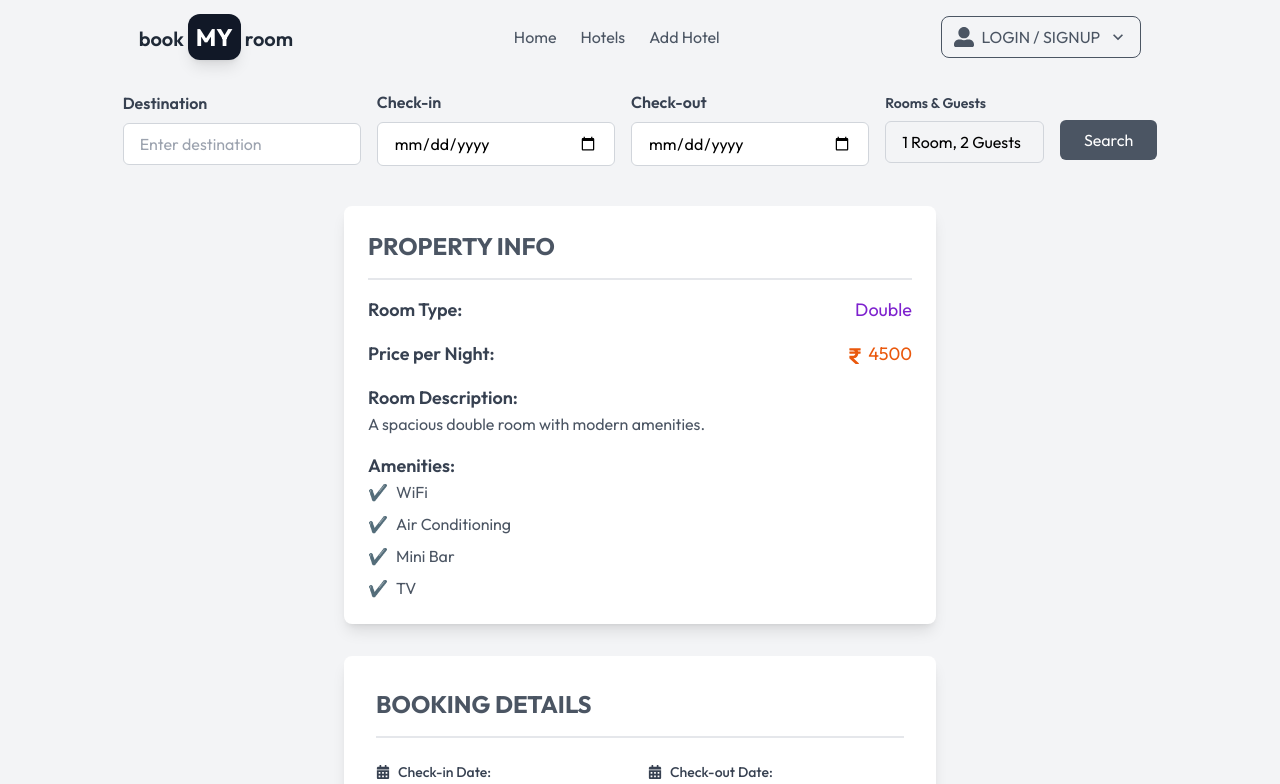
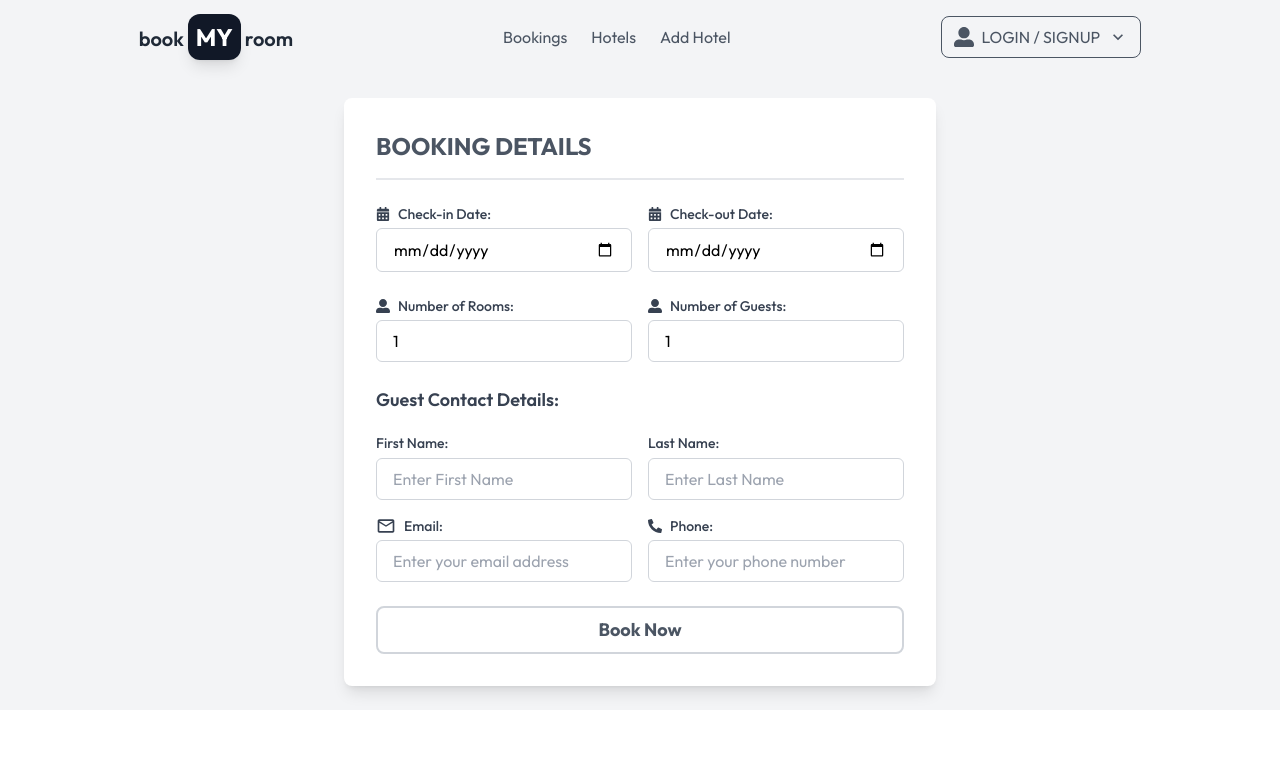
Before and after one commit to Debadattajena080/hotelBookFend, a React (Create React App) app: page /hotel/1/room/1/book-room in a window 1280 px wide. Shown: the top 784 px of the page. Built offline with nearby package versions, Linux system fonts and the light colour scheme.

Commit message:
search functionalities added

```diff
--- a/src/App.js
+++ b/src/App.js
@@ -5,7 +5,8 @@ import HotelHomePage from "./components/hotels/Index";
 import HotelDetails from "./components/hotels/HotelDetails";
 import RoomDetails from "./components/Rooms/RoomDetails";
 import BookingForm from "./components/Bookings/BookingForm";
-import Navbar from './components/Navbar/Navbar'
+import Navbar from "./components/Navbar/Navbar";
+import SearchResults from "./components/Search/SearchResults";
 
 import AddRoom from "./components/Rooms/AddRoom";
 
@@ -29,6 +30,7 @@ function App() {
             path="/hotel/:id/room/:roomId/book-room"
             element={<BookingForm />}
           />
+          <Route path="/search_results" element={<SearchResults />} />
 
           <Route path="/all-bookings" element={<BookingIndex />} />
         </Routes>
--- a/src/components/Bookings/BookingForm.jsx
+++ b/src/components/Bookings/BookingForm.jsx
@@ -1,24 +1,17 @@
 import React, { useEffect, useState } from "react";
 import { useParams } from "react-router-dom";
-import {
-  FaCalendarAlt,
-  FaUserAlt,
-  FaRupeeSign,
-  FaPhoneAlt,
-} from "react-icons/fa";
+import { FaCalendarAlt, FaUserAlt, FaPhoneAlt } from "react-icons/fa";
 import { MdOutlineEmail } from "react-icons/md";
 import { toast } from "react-toastify";
-import { useNavigate } from "react-router-dom";
-
+import { useNavigate, useSearchParams } from "react-router-dom";
 import axios from "axios";
 
 const BookingForm = () => {
   const { id } = useParams();
   const { roomId } = useParams();
+  const [searchParams] = useSearchParams(); // This will get the query parameters from the URL
 
   const navigate = useNavigate();
-
-  console.log(id, roomId);
 
   const [bookingFormData, setBookingFormData] = useState({
     checkIn: "",
@@ -37,36 +30,37 @@ const BookingForm = () => {
     const now = new Date();
     const formattedDate = now.toISOString().split("T")[0]; // Format date as YYYY-MM-DD
     setToday(formattedDate);
-  }, []);
 
-  console.log("selected date", today);
+    // Prefill form fields from the URL query parameters
+    const checkIn = searchParams.get("checkIn");
+    const checkOut = searchParams.get("checkOut");
+    const rooms = searchParams.get("rooms");
+    const guests = searchParams.get("guests");
 
-  const [selectedRoom, setSelectedRoom] = useState({
-    roomType: "Double",
-    price: 4500,
-    roomDescription: "A spacious double room with modern amenities.",
-    amenities: ["WiFi", "Air Conditioning", "Mini Bar", "TV"],
-  });
+    setBookingFormData((prevData) => ({
+      ...prevData,
+      checkIn: checkIn || "", // If checkIn is present in URL, use it, else set empty
+      checkOut: checkOut || "",
+      rooms: rooms || 1,
+      guests: guests || 1,
+    }));
+  }, [searchParams]);
 
   const handleChange = (e) => {
     setBookingFormData({ ...bookingFormData, [e.target.name]: e.target.value });
   };
 
-  console.log("Form data", bookingFormData);
-
   const handleSubmit = async (e) => {
     e.preventDefault();
 
     try {
-      const response = await axios.post(
+      await axios.post(
         `${process.env.REACT_APP_BACKEND_URL}/api/hotels/${id}/room/${roomId}/book-room`,
         bookingFormData
       );
-      console.log("Booking Successful:", response.data);
       toast.success("Booking successful");
-      navigate("/");
+      navigate("/"); // Navigate after successful booking
     } catch (error) {
-      console.error("Booking Failed:", error);
       toast.error("Failed to book room. Please try again.");
     }
   };
@@ -74,42 +68,6 @@ const BookingForm = () => {
   return (
     <div className="flex justify-center items-center mx-auto">
       <div className="p-6 w-1/2 space-y-8">
-        {/* Room Details Section */}
-        <div className="bg-white p-6 rounded-lg shadow-lg space-y-4">
-          <h2 className="text-2xl font-bold text-gray-600 pb-4 border-b-2">
-            PROPERTY INFO
-          </h2>
-          <div className="flex justify-between items-center text-lg">
-            <span className="font-semibold text-gray-700">Room Type:</span>
-            <span className="text-purple-700">{selectedRoom.roomType}</span>
-          </div>
-          <div className="flex justify-between items-center text-lg">
-            <span className="font-semibold text-gray-700">
-              Price per Night:
-            </span>
-            <span className="text-orange-600">
-              <FaRupeeSign className="inline-block" /> {selectedRoom.price}
-            </span>
-          </div>
-          <div className="mt-4">
-            <h3 className="text-lg font-semibold text-gray-700">
-              Room Description:
-            </h3>
-            <p className="text-gray-600">{selectedRoom.roomDescription}</p>
-          </div>
-          <div className="mt-4">
-            <h3 className="text-lg font-semibold text-gray-700">Amenities:</h3>
-            <ul className="space-y-2 text-gray-600">
-              {selectedRoom.amenities.map((amenity, index) => (
-                <li key={index} className="flex items-center space-x-2">
-                  <span>✔️</span>
-                  <span>{amenity}</span>
-                </li>
-              ))}
-            </ul>
-          </div>
-        </div>
-
         {/* Booking Form Section */}
         <div className="bg-white p-8 rounded-lg shadow-lg">
           <h2 className="text-2xl font-bold text-gray-600 pb-4 border-b-2">
@@ -283,8 +241,8 @@ const BookingForm = () => {
             {/* Submit Button */}
             <button
               type="submit"
-              className=" w-full border-2 rounded-lg py-2 px-6 text-lg border-orange-300 font-bold text-orange-600
-               hover:bg-orange-600 hover:text-white "
+              className=" w-full border-2 rounded-lg py-2 px-6 text-lg border-gray-300 font-bold text-gray-600
+               hover:bg-gray-600 hover:text-white "
             >
               Book Now
             </button>
--- a/src/components/Navbar/Navbar.jsx
+++ b/src/components/Navbar/Navbar.jsx
@@ -17,6 +17,10 @@ const Navbar = () => {
 
   const addHotel = () => {
     navigate("/add-hotel");
+  };
+
+  const allBookings = () => {
+    navigate("/all-bookings");
   };
 
   return (
@@ -40,13 +44,21 @@ const Navbar = () => {
             </div>
 
             <nav className="hidden md:flex space-x-6">
-              <a href="/" className="text-gray-600 hover:text-gray-900">
-                Home
-              </a>
+              <button
+                onClick={() => allBookings()}
+                className="text-gray-600 hover:text-gray-900"
+              >
+                Bookings
+              </button>
               <a href="/hotels" className="text-gray-600 hover:text-gray-900">
                 Hotels
               </a>
-              <button className="text-gray-600 hover:text-gray-900" onClick={() => addHotel()}>Add Hotel</button>
+              <button
+                className="text-gray-600 hover:text-gray-900"
+                onClick={() => addHotel()}
+              >
+                Add Hotel
+              </button>
             </nav>
 
             <div className="relative py-2 px-3 border rounded-lg border-gray-600">
@@ -63,7 +75,7 @@ const Navbar = () => {
               {isDropdownOpen && (
                 <div
                   id="dropdown-menu"
-                  className="absolute right-0 mt-2 w-48 bg-white border border-gray-200 rounded-md shadow-lg"
+                  className="absolute right-0 mt-2 w-48 bg-white border border-gray-200 rounded-md shadow-lg z-10"
                 >
                   <Link
                     to="/profile"
--- a/src/components/Navbar/SearchSection.jsx
+++ b/src/components/Navbar/SearchSection.jsx
@@ -1,8 +1,43 @@
-import React, { useState } from "react";
+import React, { useEffect, useState } from "react";
+import { useNavigate, useSearchParams, useLocation } from "react-router-dom";
+import axios from "axios";
+import { toast } from "react-toastify";
 
 const SearchSection = () => {
   const [isRoomGuestOpen, setIsRoomGuestOpen] = useState(false);
   const [rooms, setRooms] = useState([{ id: 1, guests: 2 }]);
+  const [today, setToday] = useState("");
+
+  const [params] = useSearchParams();
+  const location = useLocation();
+  const navigate = useNavigate();
+
+  // Initialize state with query parameters
+  const [searchData, setSearchData] = useState({
+    destination: params.get("destination") || "",
+    checkIn: params.get("checkIn") || "",
+    checkOut: params.get("checkOut") || "",
+  });
+
+  useEffect(() => {
+    const now = new Date();
+    const formattedDate = now.toISOString().split("T")[0];
+    setToday(formattedDate);
+
+    const queryRooms = Number(params.get("rooms")) || 1;
+    const queryGuests = Number(params.get("guests")) || 2;
+    setRooms(
+      Array.from({ length: queryRooms }, (_, i) => ({
+        id: i + 1,
+        guests: Math.ceil(queryGuests / queryRooms) || 1,
+      }))
+    );
+  }, [params]);
+
+  const handleInputChange = (e) => {
+    const { name, value } = e.target;
+    setSearchData({ ...searchData, [name]: value });
+  };
 
   const handleAddRoom = () => {
     setRooms([...rooms, { id: rooms.length + 1, guests: 1 }]);
@@ -26,7 +61,41 @@ const SearchSection = () => {
     );
   };
 
+  const handleSearch = async () => {
+    if (!searchData.destination) {
+      navigate("/");
+      return;
+    }
+    const totalGuests = rooms.reduce((total, room) => total + room.guests, 0);
 
+    // Construct query parameters
+    const queryParams = new URLSearchParams({
+      destination: searchData.destination,
+      checkIn: searchData.checkIn,
+      checkOut: searchData.checkOut,
+      rooms: rooms.length,
+      guests: totalGuests,
+    });
+
+    navigate(`/search_results?${queryParams.toString()}`);
+
+    // Optionally, fetch results from the backend
+    try {
+      await axios.post(
+        `${process.env.REACT_APP_BACKEND_URL}/api/search_hotels`,
+        {
+          ...searchData,
+          rooms: rooms.length,
+          guests: totalGuests,
+        }
+      );
+    } catch (error) {
+      toast.error(error);
+    }
+  };
+
+  const isBookingPage = location.pathname.includes("book-room");
+  if (isBookingPage) return null;
 
   return (
     <div className="bg-gray-100 py-4 px-4">
@@ -34,12 +103,18 @@ const SearchSection = () => {
         <div className="flex gap-4 justify-between items-center">
           {/* Destination */}
           <div className="flex flex-col w-full">
-            <label htmlFor="destination" className="text-gray-700 mb-2 font-semibold">
+            <label
+              htmlFor="destination"
+              className="text-gray-700 mb-2 font-semibold"
+            >
               Destination
             </label>
             <input
               type="text"
               id="destination"
+              name="destination"
+              value={searchData.destination}
+              onChange={handleInputChange}
               placeholder="Enter destination"
               className="w-full px-4 py-2 border border-gray-300 rounded-md focus:outline-none focus:ring-2 focus:ring-red-500"
             />
@@ -47,24 +122,40 @@ const SearchSection = () => {
 
           {/* Check-in */}
           <div className="flex flex-col w-full">
-            <label htmlFor="checkin" className="text-gray-700 mb-2 font-semibold">
+            <label
+              htmlFor="checkIn"
+              className="text-gray-700 mb-2 font-semibold"
+            >
               Check-in
             </label>
             <input
               type="date"
-              id="checkin"
+              id="checkIn"
+              name="checkIn"
+              value={searchData.checkIn}
+              min={today}
+              max={searchData.checkOut}
+              onChange={handleInputChange}
               className="w-full px-4 py-2 border border-gray-300 rounded-md focus:outline-none focus:ring-2 focus:ring-red-500"
             />
           </div>
 
           {/* Check-out */}
           <div className="flex flex-col w-full">
-            <label htmlFor="checkout" className="text-gray-700 mb-2 font-semibold">
+            <label
+              htmlFor="checkOut"
+              className="text-gray-700 mb-2 font-semibold"
+            >
               Check-out
             </label>
             <input
               type="date"
-              id="checkout"
+              id="checkOut"
+              name="checkOut"
+              value={searchData.checkOut}
+              min={searchData.checkIn || today}
+              max={searchData.checkOut}
+              onChange={handleInputChange}
               className="w-full px-4 py-2 border border-gray-300 rounded-md focus:outline-none focus:ring-2 focus:ring-red-500"
             />
           </div>
@@ -102,7 +193,7 @@ const SearchSection = () => {
                     <span className="text-gray-700">Room {index + 1}</span>
                     <div className="flex items-center space-x-2">
                       <button
-                        onClick={() => handleGuestChange(room.id, "decreament")}
+                        onClick={() => handleGuestChange(room.id, "decrement")}
                         className={`px-2 py-1 border rounded-md text-gray-700 ${
                           room.guests === 1
                             ? "bg-gray-300 text-gray-400 cursor-not-allowed"
@@ -112,7 +203,6 @@ const SearchSection = () => {
                       >
                         -
                       </button>
-
                       <span>{room.guests}</span>
                       <button
                         onClick={() => handleGuestChange(room.id, "increment")}
@@ -139,7 +229,10 @@ const SearchSection = () => {
           </div>
 
           {/* Search Button */}
-          <button className="bg-gray-600 text-white px-6 py-2 rounded-md hover:bg-gray-700 mt-6">
+          <button
+            onClick={handleSearch}
+            className="bg-gray-600 text-white px-6 py-2 rounded-md hover:bg-gray-700 mt-6"
+          >
             Search
           </button>
         </div>
--- a/src/components/Rooms/RoomDetails.jsx
+++ b/src/components/Rooms/RoomDetails.jsx
@@ -3,7 +3,7 @@ import { Carousel } from "react-responsive-carousel";
 import AminityIcons from "../../utility/AminityIcons";
 import RoomModal from "./RoomModal";
 import { FaRupeeSign } from "react-icons/fa6";
-import { useNavigate } from "react-router-dom";
+import { useNavigate, useSearchParams } from "react-router-dom";
 
 // Helper function to get the icon component based on the amenity name
 const getAmenityIcon = (amenity) => {
@@ -18,6 +18,9 @@ const RoomDetails = ({ rooms }) => {
   const [amenitiesWithIcons, setAmenitiesWithIcons] = useState([]);
 
   const navigate = useNavigate();
+  const [searchParams] = useSearchParams();
+
+  console.log("srchPrms", searchParams);
 
   const handleViewMore = (room) => {
     const amenitiesWithIcons = room.amenities.map((amenity) => ({
@@ -30,10 +33,10 @@ const RoomDetails = ({ rooms }) => {
   };
 
   const handleBookBtn = (room) => {
-    console.log("Navigation works fine");
-    navigate(`/hotel/${room.hotel}/room/${room._id}/book-room`, {
-      state:  selectedRoom , // This is where room data is passed
-    });
+    const currentQueryParams = searchParams.toString();
+    navigate(
+      `/hotel/${room.hotel}/room/${room._id}/book-room?${currentQueryParams}`
+    );
   };
 
   useEffect(() => {
--- /dev/null
+++ b/src/components/Search/SearchResults.jsx
@@ -0,0 +1,84 @@
+import React, { useEffect, useState } from "react";
+import { useSearchParams, useNavigate } from "react-router-dom";
+import axios from "axios";
+import HotelCard from "../hotels/HotelCard";
+import { toast } from "react-toastify";
+
+const SearchResults = () => {
+  const [searchParams] = useSearchParams();
+  const [hotels, setHotels] = useState([]);
+  const [loading, setLoading] = useState(true);
+  const [error, setError] = useState(null);
+
+  const navigate = useNavigate();
+
+  useEffect(() => {
+    const fetchHotels = async () => {
+      setLoading(true);
+      const destination = searchParams.get("destination");
+      const checkIn = searchParams.get("checkIn");
+      const checkOut = searchParams.get("checkOut");
+      const rooms = searchParams.get("rooms");
+      const guests = searchParams.get("guests");
+
+      try {
+        const response = await axios.get(
+          `${process.env.REACT_APP_BACKEND_URL}/api/search_hotels`,
+          {
+            params: {
+              destination,
+              checkIn,
+              checkOut,
+              rooms,
+              guests,
+            },
+          }
+        );
+        setHotels(response.data);
+      } catch (err) {
+        toast.error(err);
+      } finally {
+        setLoading(false);
+      }
+    };
+    fetchHotels();
+  }, [searchParams]);
+
+  if (loading) {
+    return <div>Loading...</div>;
+  }
+
+  if (error) {
+    return <div>{error}</div>;
+  }
+
+  const handleDetails = (id) => {
+    const currentQueryParams = searchParams.toString();
+    const newUrl = `/hotel/${id}?${currentQueryParams}`;
+    navigate(newUrl);
+  };
+
+  return (
+    <div className="search-results">
+      <h1>Search Results</h1>
+      {hotels.length > 0 ? (
+        <div>
+          <div className=" gap-4 justify-center flex flex-row flex-wrap items-center mx-36 mt-4 ">
+            {hotels.map((hotel, id) => (
+              <div
+                key={id}
+                className="border shadow-lg rounded-lg p-6 flex gap-6 mb-6 w-full bg-white"
+              >
+                <HotelCard hotel={hotel} handleDetails={handleDetails} />
+              </div>
+            ))}
+          </div>
+        </div>
+      ) : (
+        <p>No hotels found based on your search criteria.</p>
+      )}
+    </div>
+  );
+};
+
+export default SearchResults;
--- a/src/components/hotels/HotelDetails.jsx
+++ b/src/components/hotels/HotelDetails.jsx
@@ -7,17 +7,13 @@ import { useNavigate } from "react-router-dom";
 import { IoIosCheckmarkCircle } from "react-icons/io";
 // import axios from "axios";
 import RoomContext from "../../context/RoomDetailsContext";
+import { toast } from "react-toastify";
 
 const HotelDetails = () => {
   const { id } = useParams();
   const navigate = useNavigate();
   const [hotel, setHotel] = useState(null);
-  // const [rooms, setRooms] = useState();
-
   const { roomData, fetchRoomDetailsById } = useContext(RoomContext);
-
-  // console.log("All room", roomData);
-
   useEffect(() => {
     const fetchHotelDetails = async () => {
       try {
@@ -27,7 +23,7 @@ const HotelDetails = () => {
         const data = await response.json();
         setHotel(data);
       } catch (error) {
-        console.error("Error fetching hotel details:", error);
+        toast.error(error);
       }
     };
 
@@ -39,8 +35,6 @@ const HotelDetails = () => {
       fetchRoomDetailsById(id);
     }
   }, [id]);
-
-  console.log("Rooms ", roomData);
 
   const addRoom = () => {
     navigate(`/hotel/${id}/add-rooms`);
--- a/src/components/hotels/Index.jsx
+++ b/src/components/hotels/Index.jsx
@@ -29,7 +29,7 @@ const HotelHomePage = () => {
 
   console.log(hotelList);
   const handleDetails = (id) => {
-    navigate(`/hotel/${id}`); // Navigate to the hotel details page
+    navigate(`/hotel/${id}`);
   };
 
 
--- /dev/null
+++ b/src/context/AppContext.jsx
@@ -0,0 +1,17 @@
+import { createContext } from "react";
+import { RoomProvider } from "./RoomDetailsContext"
+import { SearchProvider } from "./SearchContext";
+
+const AppContext = createContext();
+
+export const AppProvider = ({ children }) => {
+  return (
+    <RoomProvider>
+      <SearchProvider>
+        {children}
+      </SearchProvider>
+    </RoomProvider>
+  );
+};
+
+export default AppContext;
--- /dev/null
+++ b/src/context/SearchContext.jsx
@@ -0,0 +1,19 @@
+import { createContext, useState } from "react";
+
+const SearchContext = createContext();
+
+export const SearchProvider = ({ children }) => {
+  const [searchQuery, setSearchQuery] = useState("");
+
+  const updateSearchQuery = (query) => {
+    setSearchQuery(query);
+  };
+
+  return (
+    <SearchContext.Provider value={{ searchQuery, updateSearchQuery }}>
+      {children} {/* Pass children here so wrapped components can access context */}
+    </SearchContext.Provider>
+  );
+};
+
+export default SearchContext;
```
Also changed, not shown: src/index.js (+4 -3 lines).
